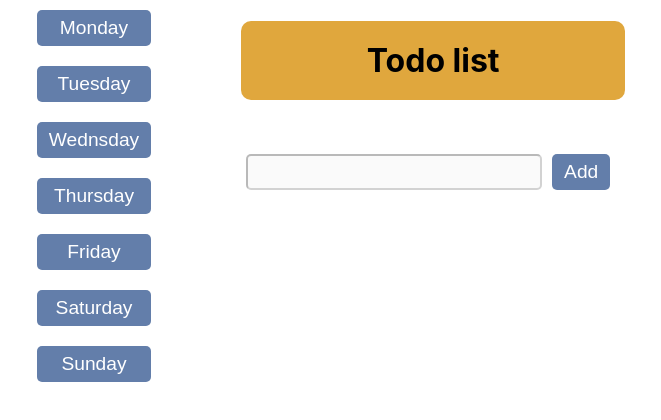
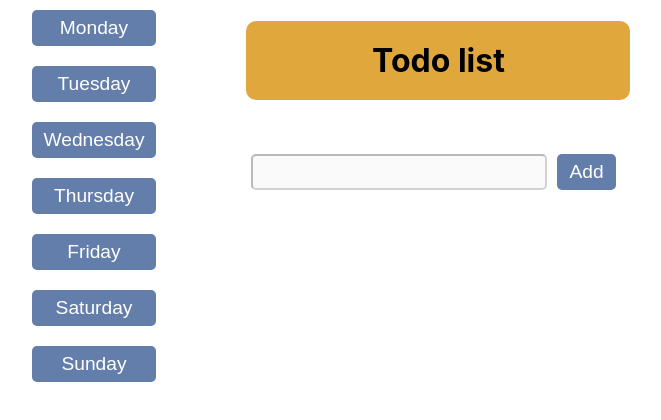
Before and after one commit to bencot234/todos, a React (Create React App) app: page / in a window 1280 px wide. Shown: the top 420 px of the page, without its empty margins (314-975 px from the left). Built offline with nearby package versions, Linux system fonts and the light colour scheme; the HTML template or start-up script is replaced by a standard one.

Commit message:
useEffect bug

```diff
--- a/src/App.js
+++ b/src/App.js
@@ -10,7 +10,7 @@ const getLocalStorage = () => {
 	else return [
 		{name: 'Monday', todos: []},
 		{name: 'Tuesday', todos: []},
-		{name: 'Wednsday', todos: []},
+		{name: 'Wednesday', todos: []},
 		{name: 'Thursday', todos: []},
 		{name: 'Friday', todos: []},
 		{name: 'Saturday', todos: []},
--- a/src/TodoList.js
+++ b/src/TodoList.js
@@ -8,12 +8,12 @@ const TodoList = ({todos, setTodos, setDays, days, name}) => {
 
 	const handleSubmit = (e) => {
 		e.preventDefault();
+		if (!name && listItem === '') {
+			showMessage('pick a day', true);
+			return;
+		}
 		if (listItem === '') {
 			showMessage('enter an item', true);
-			return;
-		}
-		if (!name) {
-			showMessage('choose a day', true);
 			return;
 		}
 		let id = new Date().getTime().toString();
@@ -30,6 +30,7 @@ const TodoList = ({todos, setTodos, setDays, days, name}) => {
 	}
 
 	useEffect(() => {
+		const changeDays = () => {
 			let newDays = days.map((day) => {
 				if (day.name === name) {
 					day.todos = todos;
@@ -38,6 +39,8 @@ const TodoList = ({todos, setTodos, setDays, days, name}) => {
 				return day;
 			});
 			setDays(newDays);
+		}
+		changeDays();
 	}, [todos]);
 
 	const deleteItem = (id) => {
```
Lines whose indentation alone changed are shown as unchanged.
